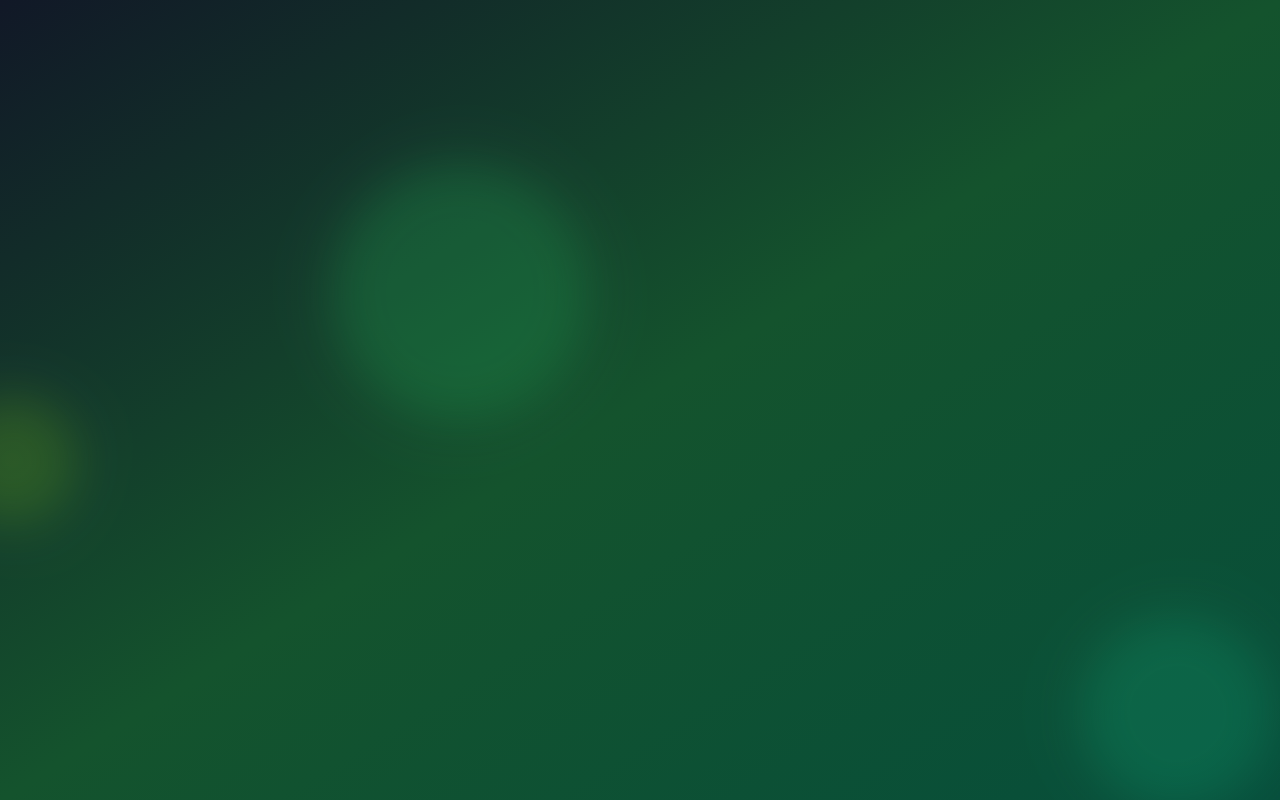
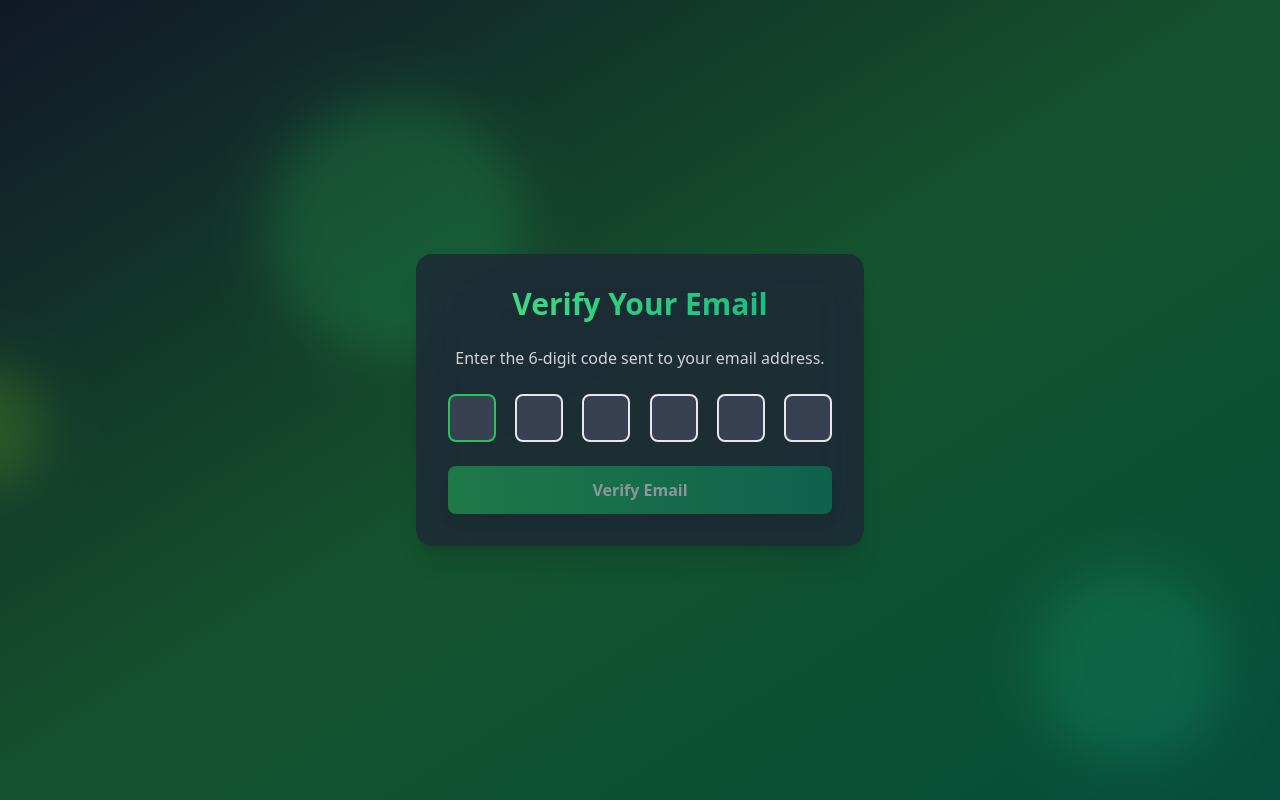
Before and after one commit to playerwave/Advance-Mern-Auth, a React (Vite) app in the folder frontend/: page /verify-email in a window 1280 px wide. Before the commit this address had no page. Built offline with nearby package versions, Linux system fonts and the light colour scheme.

Commit message:
Email verification Page UI

```diff
--- a/frontend/src/App.jsx
+++ b/frontend/src/App.jsx
@@ -8,6 +8,7 @@
 //pages
 import SignUpPage from "./pages/SignUpPage";
 import LoginPage from "./pages/LoginPage";
+import EmailVerificationPage from "./pages/EmailVerificationPage";
 
 function App() {
   return (
@@ -43,6 +44,7 @@
         <Route path="/" element={"Home"} />
         <Route path="/signup" element={<SignUpPage />} />
         <Route path="/login" element={<LoginPage />} />
+        <Route path="/verify-email" element={<EmailVerificationPage />} />
       </Routes>
     </div>
   );
--- /dev/null
+++ b/frontend/src/pages/EmailVerificationPage.jsx
@@ -0,0 +1,133 @@
+import { useState, useRef, useEffect } from "react";
+import { useNavigate } from "react-router-dom";
+import { motion } from "framer-motion";
+
+const EmailVerificationPage = () => {
+  const [code, setCode] = useState(["", "", "", "", "", ""]);
+  const inputRefs = useRef([]);
+  const navigate = useNavigate();
+  const isLoading = false;
+
+  const handleChange = (index, value) => {
+    const newCode = [...code];
+
+    // handle pasted content
+    if (value.length > 1) {
+      const pastedCode = value.slice(0, 6).split(""); // แก้ไขจาก spilt เป็น split
+      for (let i = 0; i < 6; i++) {
+        newCode[i] = pastedCode[i] || "";
+      }
+      setCode(newCode);
+
+      // Focus on the last non-empty input or the first empty one
+      const lastFilledIndex = newCode.findIndex((digit) => digit === "");
+      const focusIndex = lastFilledIndex !== -1 ? lastFilledIndex : 5;
+      inputRefs.current[focusIndex].focus();
+    } else {
+      newCode[index] = value;
+      setCode(newCode);
+
+      // Move focus to the next input field if value is entered
+      if (value && index < 5) {
+        inputRefs.current[index + 1].focus();
+      }
+    }
+  };
+
+  const handleKeyDown = (index, e) => {
+    if (e.key === "Backspace" && !code[index] && index > 0) {
+      inputRefs.current[index - 1].focus();
+    }
+  };
+
+  const handleSubmit = (e) => {
+    e.preventDefault();
+    const verificationCode = code.join("");
+    console.log(`Verification code submitted: ${verificationCode}`);
+  };
+
+  const handlePaste = (e) => {
+    const pastedData = e.clipboardData.getData("text").slice(0, 6).split("");
+    const newCode = [...code];
+
+    for (let i = 0; i < 6; i++) {
+      newCode[i] = pastedData[i] || "";
+    }
+
+    setCode(newCode);
+    const lastFilledIndex = newCode.findIndex((digit) => digit === "");
+    const focusIndex = lastFilledIndex !== -1 ? lastFilledIndex : 5;
+    inputRefs.current[focusIndex].focus();
+  };
+
+  // Auto submit when every digit are fill
+  useEffect(() => {
+    const lastFilledIndex = code.findIndex((digit) => digit === "");
+    if (lastFilledIndex !== -1 && inputRefs.current[lastFilledIndex]) {
+      inputRefs.current[lastFilledIndex].focus();
+    }
+
+    if (code.every((digit) => digit !== "")) {
+      handleSubmit(new Event("submit"));
+    }
+  }, [code]);
+
+  return (
+    <div
+      className="max-w-md w-full bg-gray-800 bg-opacity-50 backdrop-filter backdrop-blur-xl rounded-2xl shadow-xl
+  overflow-hidden"
+    >
+      <motion.div
+        initial={{ opacity: 0, y: -50 }}
+        animate={{ opacity: 1, y: 0 }}
+        transition={{ duration: 0.5 }}
+        className="bg-gray-800 bg-opacity-50 backdrop-filter backdrop-blur-xl rounded-2xl shadow-2xl p-8 w-full max-w-md"
+      >
+        <h2
+          className="text-3xl font-bold mb-6 text-center bg-gradient-to-r from-green-400 to-emerald-500
+        text-transparent bg-clip-text
+        "
+        >
+          Verify Your Email
+        </h2>
+        <p className="text-center text-gray-300 mb-6">
+          Enter the 6-digit code sent to your email address.
+        </p>
+
+        <form onSubmit={handleSubmit} className="space-y-6">
+          <div className="flex justify-between">
+            {code.map((digit, index) => {
+              return (
+                <input
+                  key={index}
+                  ref={(el) => (inputRefs.current[index] = el)}
+                  type="text"
+                  maxLength="1" // should be 1, not 6
+                  value={digit}
+                  onChange={(e) => handleChange(index, e.target.value)}
+                  onKeyDown={(e) => handleKeyDown(index, e)}
+                  onPaste={handlePaste}
+                  className="w-12 h-12 text-center text-2xl font-bold bg-gray-700 text-white border-2
+           rounded-lg focus:border-green-500 focus:outline-none"
+                />
+              );
+            })}
+          </div>
+          <motion.button
+            whileHover={{ scale: 1.05 }}
+            whileTap={{ sclae: 0.95 }}
+            type="submit"
+            disabled={isLoading || code.some((digit) => !digit)}
+            className="w-full bg-gradient-to-r from-green-500 to-emerald-600 text-white font-bold py-3 px-4
+          rounded-lg shadow-lg hover:from-green-600 hover:to-emerald-700 focus:outline-none focus:ring-2
+          focus:ring-green-500 focus:ring-opacity-50 disabled:opacity-50"
+          >
+            {isLoading ? "verifying..." : "Verify Email"}
+          </motion.button>
+        </form>
+      </motion.div>
+    </div>
+  );
+};
+
+export default EmailVerificationPage;
```
